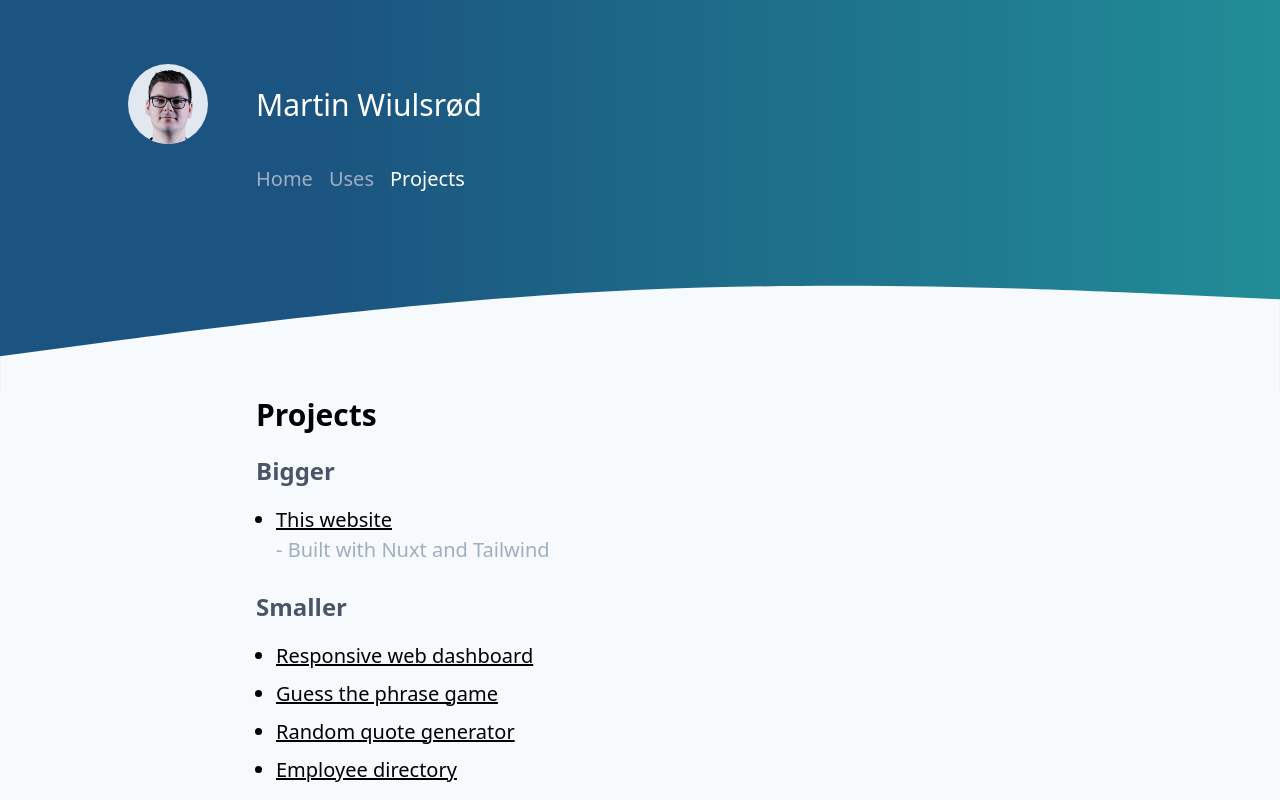
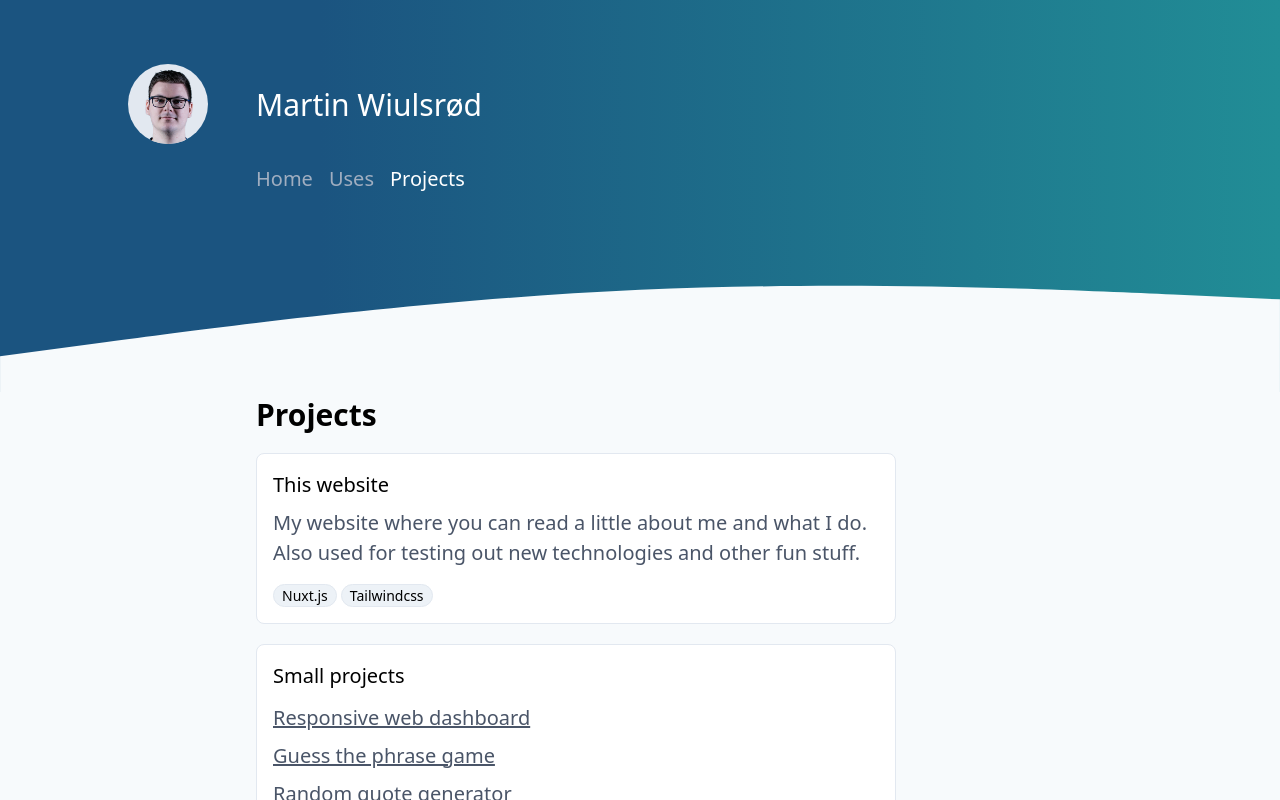
Before and after one commit to wiu753/martinwiu.com, a Nuxt app: page /projects in a window 1280 px wide. Shown: the top 800 px of the page. Built offline with nearby package versions, Linux system fonts and the light colour scheme.

Commit message:
Update projects page, closes #8

```diff
--- a/components/MeProject.vue
+++ b/components/MeProject.vue
@@ -1,26 +1,24 @@
 <template>
-	<li>
-		<div>
-			<h3 class="pb-2">
-				<a class="underline" :href="link">{{ title }}</a>
-        <p v-if="description" class="text-gray-500" >{{ ' - ' + description }}</p>
-			</h3>
-		</div>
-	</li>
+	<div class="mb-2 md:text-xl lg:mb-3">
+		<a :href="link">
+			<div class="rounded-lg bg-white border border-gray-300 p-2 me-transition hover:bg-gray-300 active:bg-gray-400 md:p-4">
+				<h1 class="text-xl mb-2"><slot name="title"></slot></h1>
+				<p class="text-gray-700"><slot name="description"></slot></p>
+				<div class="flex text-sm flex-wrap mt-3">
+					<span v-for="(badge, index) in badges" :key="index"  class=" bg-gray-200 border border-gray-300 rounded-full px-2 mr-1 mt-1">
+						{{ badge }}
+					</span>
+				</div>
+			</div>
+		</a>
+	</div>
 </template>
 
 <script>
 export default {
 	props: {
-		title: String,
-    description: String,
-    link: String
+		link: { type: String, required: true },
+		badges: { type: Array, required: true }
 	}
 }
 </script>
-
-<style scoped>
-	a:hover {
-		color: rgba(33,141,150,1);
-	}
-</style>
--- a/pages/index.vue
+++ b/pages/index.vue
@@ -4,10 +4,9 @@
       <h1 class="text-3xl mb-4 font-semibold">Who am I?</h1>
       <p class="md:text-xl">
 				I'm Martin, a {{ age }}-year old Norwegian web developer.
-				I have a bachelor's degree in information systems and a
-				<a class="me-underline" href="https://www.credential.net/ur7cv6bc">front-end tech degree</a>
-        from treehouse. Got introduced to coding {{ introducedToCoding }} years back but started
-				actively {{ daysCoded }} days ago. Currently employed at
+				I have a bachelor's degree in information systems and, a tech degree
+        from teamtreehouse. Got introduced to coding {{ introducedToCoding }} years back but started
+				actively {{ monthsCoded }} months ago. Currently employed at
 				<a class="me-underline" href="https://www.muniolms.com">Munio</a> as a web developer.
       </p>
 			<p class="mt-4 md:text-xl">
@@ -38,9 +37,21 @@ export default {
 			const startedCodingDate = '01/01/2019'
 			const today = new Date()
 			const startedCoding = new Date(startedCodingDate)
-			const res = Math.abs(today - startedCoding) / 1000
-			const days = Math.floor(res / 86400)
-			return days
+			const miliseconds = today - startedCoding
+			const milisecondsPerDay = 86400000
+			const days = miliseconds/milisecondsPerDay
+			const daysRounded = Math.floor(days)
+			return daysRounded
+		},
+		monthsCoded () {
+			const startedCodingDate = '01/01/2019'
+			const today = new Date()
+			const startedCoding = new Date(startedCodingDate)
+			const miliseconds = today - startedCoding
+			const milisecondsPerMonth = 2592000000
+			const months = miliseconds/milisecondsPerMonth
+			const monthsRounded = Math.floor(months)
+			return monthsRounded
 		},
 		introducedToCoding () {
 			const dateIntroducedToCoding = '01/06/2015'
--- a/pages/projects.vue
+++ b/pages/projects.vue
@@ -1,15 +1,25 @@
 <template>
 	<div class="px-8 md:px-32 xl:pl-64 md:max-w-3xl xl:max-w-5xl">
 			<h1 class="text-3xl mb-4 font-semibold">Projects</h1>
-      <h2 class="text-xl mb-4 font-semibold sm:text-2xl text-gray-700">Bigger</h2>
-      <!-- <p class="md:text-xl pb-2">Such empty, much wow.</p> -->
-			<ul v-for="(project, index) in bigProjcets" :key="'big' + index" class="list-disc ml-5 md:text-xl">
-				<me-project :title="project.title" :link="project.link" :description="project.description" :projectSize="project.size" />
-			</ul>
-      <h2 class="text-xl mb-4 mt-4 font-semibold sm:text-2xl text-gray-700">Smaller</h2>
-			<ul v-for="(project, index) in smallProjects" :key="'small' +index" class="list-disc ml-5 md:text-xl">
-				<me-project :title="project.title" :link="project.link" :description="project.description" />
-			</ul>
+
+      <me-project class="mb-4 md:text-xl lg:mb-5" link="https://github.com/wiu753/martinwiulsrod.me" :badges="['Nuxt.js', 'Tailwindcss']">
+        <template v-slot:title>This website</template>
+
+        <template v-slot:description>
+          My website where you can read a little about me and what I do. Also used for testing out new technologies and other fun stuff.
+        </template>
+      </me-project>
+
+      <div class="bg-white border border-gray-300 rounded-lg p-2 text-gray-700 md:p-4">
+        <h1 class="text-xl mb-2 text-black">Small projects</h1>
+        <ul>
+          <li v-for="(project, index) in smallProjects" :key="index" class="py-1 md:text-xl">
+            <!-- <span class="text-gray-500">-</span> -->
+            <a :href="project.link" class="underline me-transition hover:text-black">{{ project.title }}</a>
+          </li>
+        </ul>
+      </div>
+
 	</div>
 </template>
 
--- a/pages/uses.vue
+++ b/pages/uses.vue
@@ -6,7 +6,7 @@
 
 			<me-uses link="https://www.apple.com/shop/buy-mac/macbook-pro/15-inch-space-gray-2.6ghz-6-core-processor-with-turbo-boost-up-to-4.5ghz-256gb#">
 				<template v-slot:icon>
-						<svg class="w-8 mr-4 lg:w-12 lg:mr-6" xmlns="http://www.w3.org/2000/svg" viewBox="0 0 20 20"><path d="M18 16h2v1a1 1 0 0 1-1 1H1a1 1 0 0 1-1-1v-1h2V4c0-1.1.9-2 2-2h12a2 2 0 0 1 2 2v12zM4 4v9h12V4H4zm4 11v1h4v-1H8z"/></svg>
+						<svg class="w-12 mr-4 lg:w-12 lg:mr-6" xmlns="http://www.w3.org/2000/svg" viewBox="0 0 20 20"><path d="M18 16h2v1a1 1 0 0 1-1 1H1a1 1 0 0 1-1-1v-1h2V4c0-1.1.9-2 2-2h12a2 2 0 0 1 2 2v12zM4 4v9h12V4H4zm4 11v1h4v-1H8z"/></svg>
 				</template>
 				<template v-slot:title>
 					<p> MacBook Pro 15 (2019) <span class="text-gray-600 text-sm"> 256GB, i7 2.6GHz, 16GB RAM</span></p>
```
